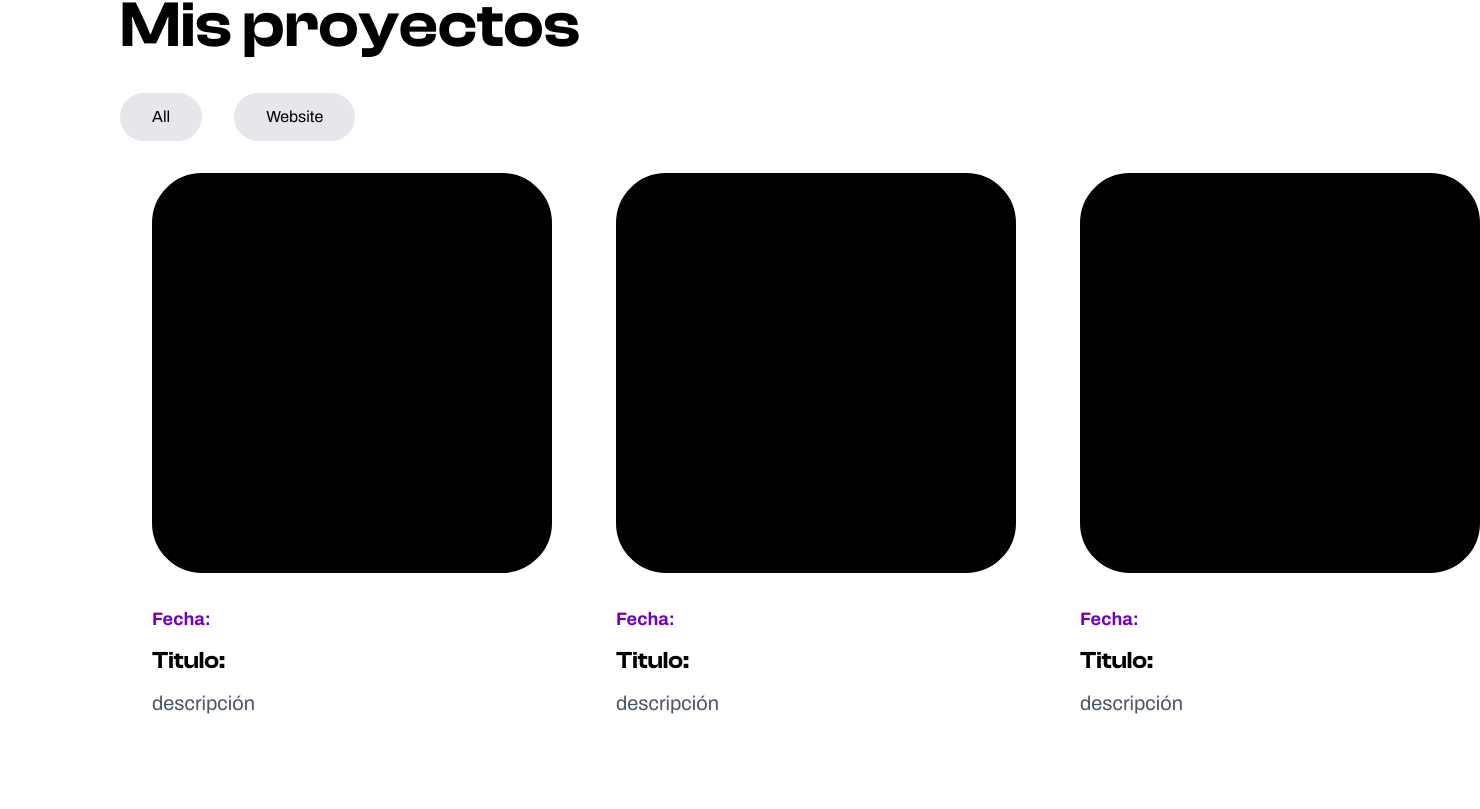
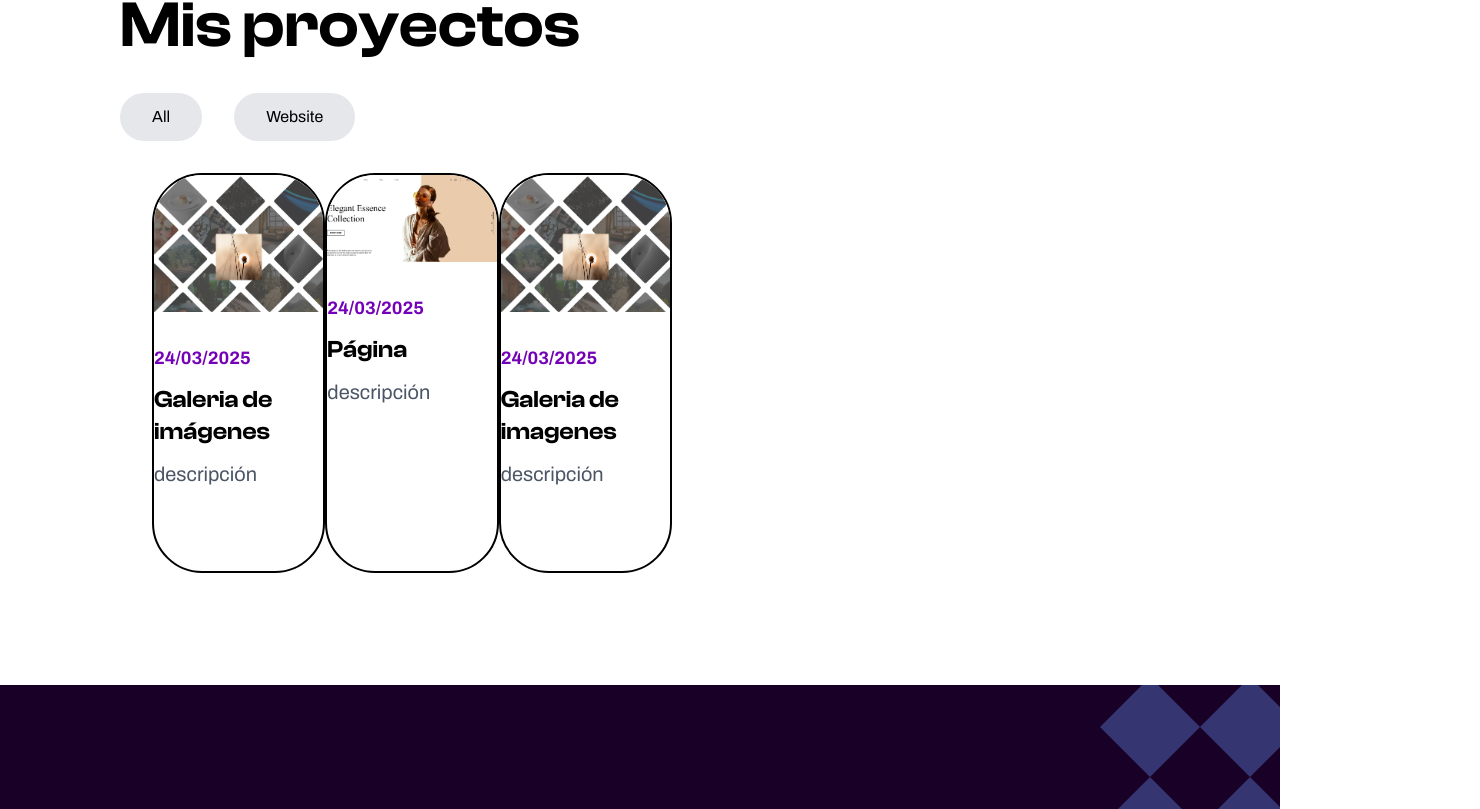
Before and after one commit to jonap51/Profile, a React (Vite) app: page / in a window 1280 px wide. Shown: the part 2151-2960 px from the top of the page, 1480 px wide, since content can reach past the window. Built offline with nearby package versions, Linux system fonts and the light colour scheme; no server answers; a web font is replaced by a local one.

Commit message:
creo estructura  array para proyectos

```diff
--- a/src/Pages/Proyects.jsx
+++ b/src/Pages/Proyects.jsx
@@ -17,9 +17,7 @@ const Proyects = () => {
                     </button>
                 </div>
 
-                <div className="flex">
-                    <CardProjects />
-                    <CardProjects />
+                <div className="">
                     <CardProjects />
                 </div>
             </div>
--- a/src/components/CardProjects.jsx
+++ b/src/components/CardProjects.jsx
@@ -1,24 +1,51 @@
-import React from 'react';
+import React from "react";
 
 const CardProjects = () => {
+    const data = [
+        {
+            titulo: "Galeria de imágenes",
+            imagen: "img/gallery.png",
+            altImg: "Imagen de galeria de imagenes",
+            fecha: "24/03/2025",
+            descripcion: "Galleria ",
+        },
+        {
+            titulo: "Página",
+            imagen: "img/lyre.png",
+            altImg: "",
+            fecha: "24/03/2025",
+            descripcion: "Galleria ",
+        },
+        {
+            titulo: "Galeria de imagenes",
+            imagen: "img/gallery.png",
+            altImg: "Descripción alternativa de la imagen 1",
+            fecha: "24/03/2025",
+            descripcion: "Galleria ",
+        },
+    ];
+
     return (
-        <div className='flex-col w-1/2 h-1/2 m-8'>
-            <div className='w-100 h-100  border-2 bg-black rounded-[50px]'>
-            </div>
-            <div className='my-8 flex-col font-archivo  '>
-                <p className=' text-violeta-style text-lg font-bold mt-3'>
-                    Fecha:
-                </p>
-                <h2 className='my-3 font-[CD-Semibold] text-2xl'>
-                    Titulo:
-                </h2>
-                <p className='text-xl text-gray-600'>
-                    descripción
-                </p>
-            </div>
+        <div className=" flex w-1/2 h-1/2 m-8">
+            {data.map((data, index) => (
+                <div
+                    key={index}
+                    className="w-100 h-100  border-2 rounded-[50px] overflow-hidden"
+                >
+                    <img src={data.imagen} alt={data.altImg} className="" />
+                    <div className="my-8 flex-col font-archivo  ">
+                        <p className=" text-violeta-style text-lg font-bold mt-3">
+                            {data.fecha}
+                        </p>
+                        <h2 className="my-3 font-[CD-Semibold] text-2xl">
+                            {data.titulo}
+                        </h2>
+                        <p className="text-xl text-gray-600">descripción</p>
+                    </div>
+                </div>
+            ))}
+        </div>
+    );
+};
 
-        </div>
-    )
-}
-
-export { CardProjects }
+export { CardProjects };
--- a/src/components/ContactForm.jsx
+++ b/src/components/ContactForm.jsx
@@ -77,8 +77,8 @@ function ContactForm() {
                 ¡Formulario enviado con éxito!
             </p>
         );
-    } /*
- animate-[wiggle_1s_ease-in-out_infinite] */
+    }
+
     return (
         <form
             className="px-15 py-13 flex-col flex h-full w-full font-[CD-Medium] text-xl"
```
Also changed, not shown: public/img/gallery.png (added), public/img/lyre.png (added).
